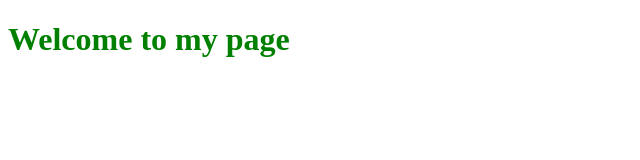
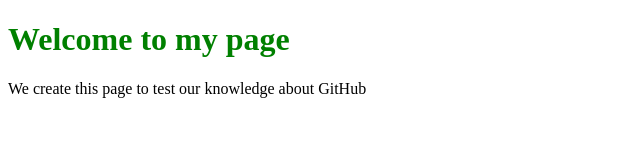
Before and after one commit to Ayman2107Amine2107/Stage, a plain HTML site: page index.html in a window 1280 px wide. Shown: the whole page, without its empty margins (0-640 px from the left). Drawn offline with Linux system fonts and the light colour scheme.

Commit message:
Add a description

```diff
--- a/index.html
+++ b/index.html
@@ -8,6 +8,7 @@
 </head>
 <body>
     <h1>Welcome to my page</h1>
+    <p>We create this page to test our knowledge about GitHub</p>
     <script src="app.js"></script>
 </body>
 </html>
```
